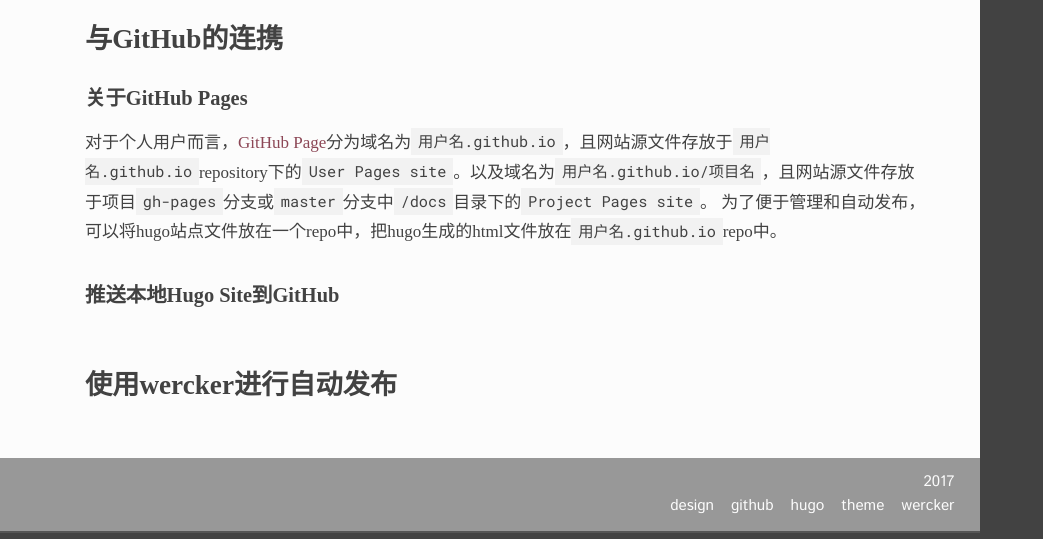
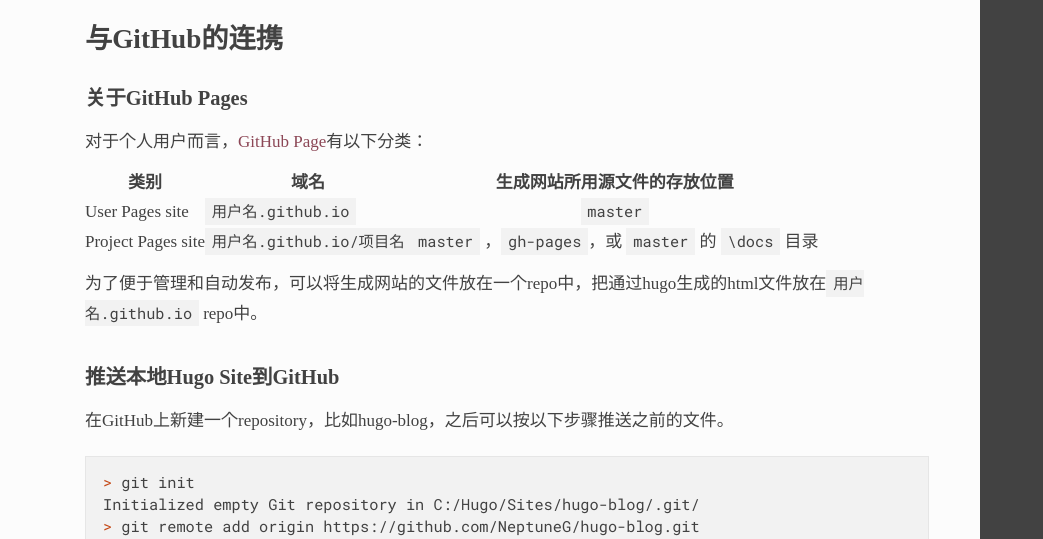
Before and after one commit to NeptuneG/NeptuneG.github.io, a plain HTML site: page post/hugo-github-page/index.html in a window 1280 px wide. Shown: the part 2290-2829 px from the top of the page, without its empty margins (0-1043 px from the left). Drawn offline with nearby package versions, Linux system fonts and the light colour scheme; a web font is replaced by a local one.

Commit message:
[ci skip] deploy from neptuneg

```diff
--- a/post/hugo-github-page/index.html
+++ b/post/hugo-github-page/index.html
@@ -98,7 +98,7 @@ Congratulations! Your new Hugo site is created in C:\Hugo\Sites\hugo-blog.
 
 <p>*可以参考官方的<a href="https://gohugo.io/themes/installing/">说明</a>。</p>
 
-<p>以本站为例，采用了对日语长句显示优秀的主题“<a href="https://github.com/nijohando/hugo-rokkaku-theme">六角</a>”。</p>
+<p>以本站为例，采用了对汉字和长句显示优秀的主题“<a href="https://github.com/nijohando/hugo-rokkaku-theme">六角</a>”。</p>
 
 <pre><code>&gt; cd hugo-blog
 &gt; git clone https://github.com/nijohando/hugo-rokkaku-theme themes/hugo-rokkaku-theme
@@ -151,10 +151,46 @@ C:\Hugo\Sites\hugo-blog\content\post\sample.md created
 
 <h2 id="关于github-pages">关于GitHub Pages</h2>
 
-<p>对于个人用户而言，<a href="https://help.github.com/articles/user-organization-and-project-pages/">GitHub Page</a>分为域名为<code>用户名.github.io</code>，且网站源文件存放于<code>用户名.github.io</code>repository下的<code>User Pages site</code>。以及域名为<code>用户名.github.io/项目名</code>，且网站源文件存放于项目<code>gh-pages</code>分支或<code>master</code>分支中<code>/docs</code>目录下的<code>Project Pages site</code>。
-为了便于管理和自动发布，可以将hugo站点文件放在一个repo中，把hugo生成的html文件放在<code>用户名.github.io</code>repo中。</p>
+<p>对于个人用户而言，<a href="https://help.github.com/articles/user-organization-and-project-pages/">GitHub Page</a>有以下分类：</p>
+
+<table>
+<thead>
+<tr>
+<th>类别</th>
+<th>域名</th>
+<th align="center">生成网站所用源文件的存放位置</th>
+</tr>
+</thead>
+
+<tbody>
+<tr>
+<td>User Pages site</td>
+<td><code>用户名.github.io</code></td>
+<td align="center"><code>master</code></td>
+</tr>
+
+<tr>
+<td>Project Pages site</td>
+<td><code>用户名.github.io/项目名</code></td>
+<td align="center"><code>master</code> ，<code>gh-pages</code>，或 <code>master</code> 的 <code>\docs</code> 目录</td>
+</tr>
+</tbody>
+</table>
+
+<p>为了便于管理和自动发布，可以将生成网站的文件放在一个repo中，把通过hugo生成的html文件放在<code>用户名.github.io</code> repo中。</p>
 
 <h2 id="推送本地hugo-site到github">推送本地Hugo Site到GitHub</h2>
+
+<p>在GitHub上新建一个repository，比如hugo-blog，之后可以按以下步骤推送之前的文件。</p>
+
+<pre><code>&gt; git init
+Initialized empty Git repository in C:/Hugo/Sites/hugo-blog/.git/
+&gt; git remote add origin https://github.com/NeptuneG/hugo-blog.git
+&gt; git pull https://github.com/NeptuneG/hugo-blog.git --allow-unrelated-histories
+&gt; git add .
+&gt; git commit -m &quot;add hugo site&quot;
+&gt; git push origin master
+</code></pre>
 
 <h1 id="使用wercker进行自动发布">使用wercker进行自动发布</h1>
 
```
